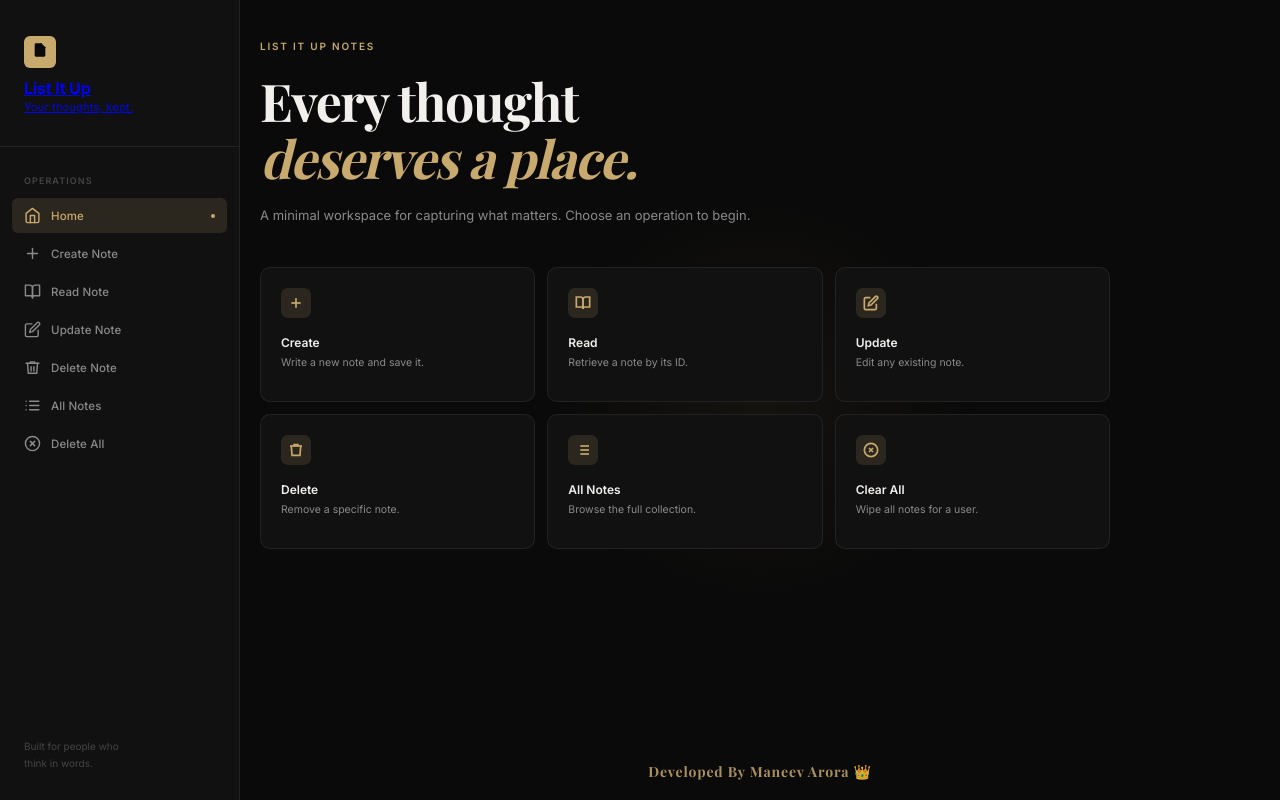
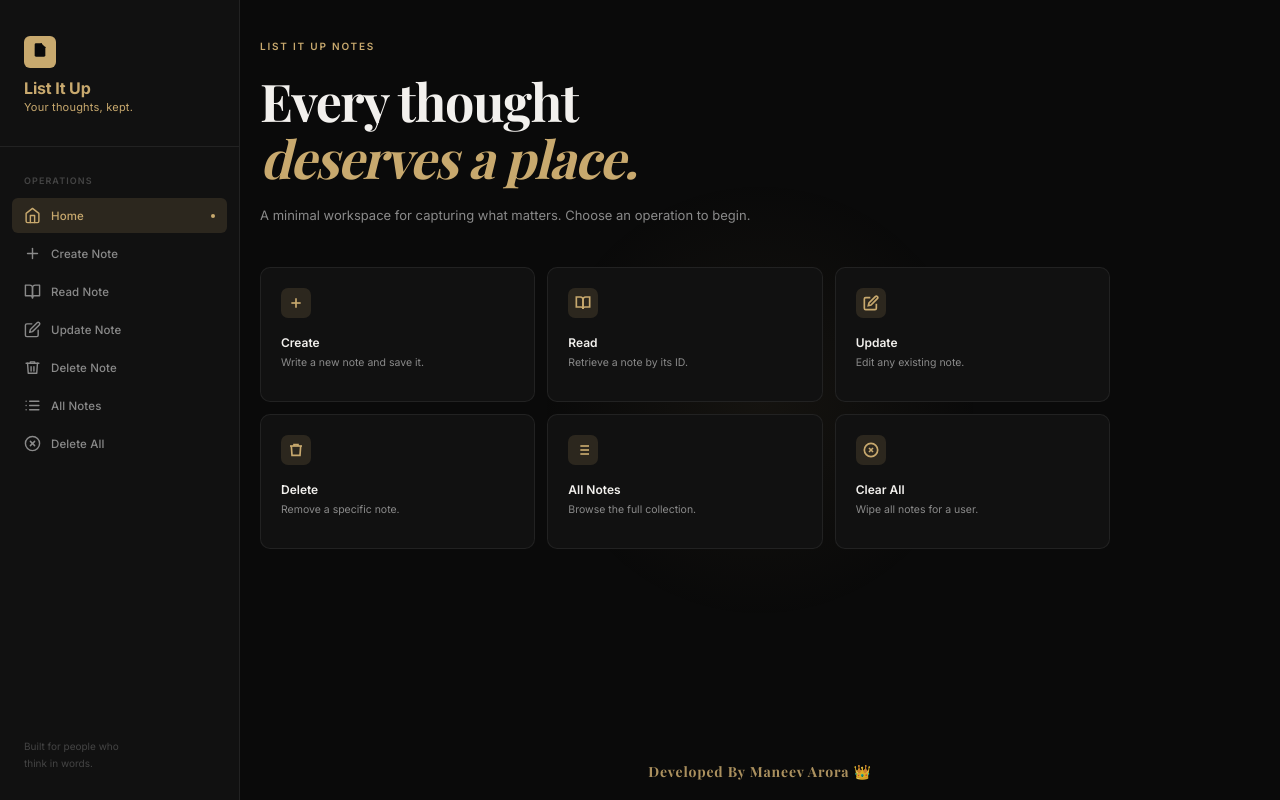
Before and after one commit to MANEEVAR1/Python-Projects, a Flask app: page / in a window 1280 px wide. Run offline with Flask 3, Linux system fonts and the light colour scheme; some libraries are stand-ins or nearby versions; some web fonts are replaced.

Commit message:
Finally making some closing changes 🎉

```diff
--- a/List_It_Up_NotesApp/templates/index.html
+++ b/List_It_Up_NotesApp/templates/index.html
@@ -74,6 +74,11 @@
     padding: 0 24px 32px;
     border-bottom: 1px solid var(--border);
     margin-bottom: 28px;
+  }
+
+  .brand a {
+    text-decoration: none;
+    color: var(--accent);
   }
 
   .brand-mark {
```
